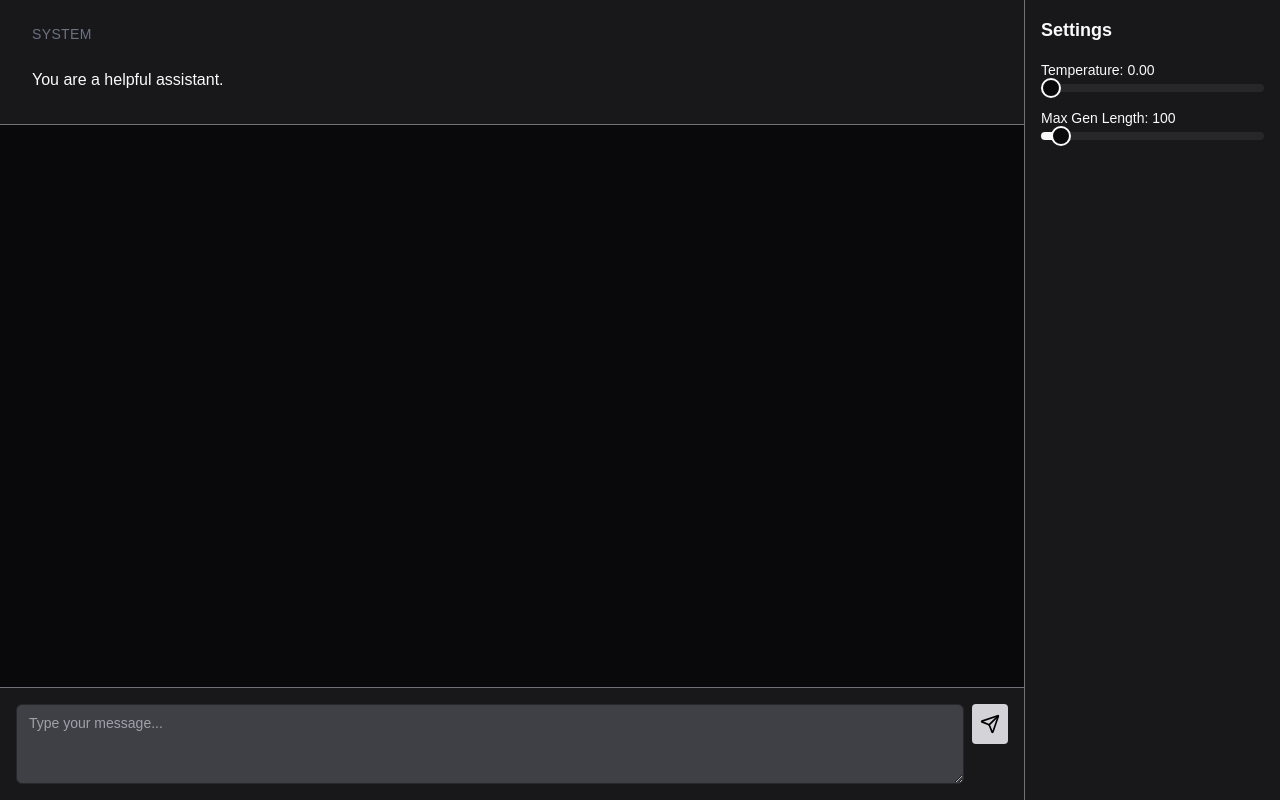
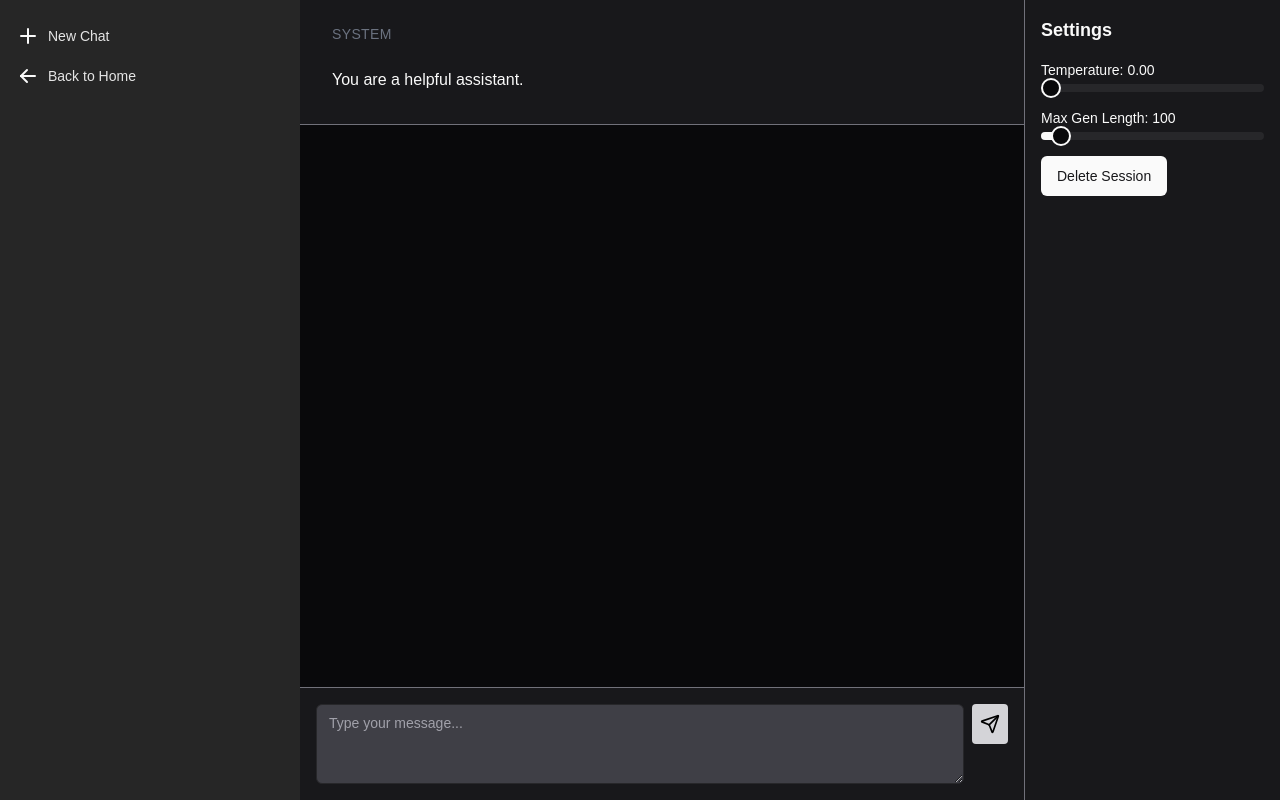
Before and after one commit to darukristian16/api-demo, a Next.js app: page /api/telkom-llm in a window 1280 px wide. Built offline with nearby package versions, Linux system fonts and the light colour scheme.

Commit message:
adding sidebar + chat history functions to the chatbot

```diff
--- /dev/null
+++ b/src/app/api/telkom-llm/layout.tsx
@@ -0,0 +1,68 @@
+'use client'
+
+import { Sidebar, SidebarBody, SidebarLink } from '@/components/ui/sidebar';
+import { IconPlus, IconHistory, IconArrowLeft } from '@tabler/icons-react';
+import { getChatSessions, ChatSession } from '@/lib/sessionStorage';
+import { useEffect, useState } from 'react';
+import { Message } from '@/types/chat';
+
+export default function Layout({ children }: { children: React.ReactNode }) {
+  const [sessions, setSessions] = useState<ChatSession[]>([]);
+
+  const refreshSessions = () => {
+    setSessions(getChatSessions());
+  };
+
+  useEffect(() => {
+    refreshSessions();
+    const interval = setInterval(refreshSessions, 1000); // Refresh every second
+    return () => clearInterval(interval);
+  }, []);
+
+  useEffect(() => {
+    const updateSessions = () => {
+      setSessions(getChatSessions());
+    };
+
+    updateSessions();
+    window.addEventListener('storage', updateSessions);
+
+    return () => {
+      window.removeEventListener('storage', updateSessions);
+    };
+  }, []);
+
+  const getLastUserMessage = (messages: Message[]): string => {
+    for (let i = messages.length - 1; i >= 0; i--) {
+      if (messages[i].role === 'user') {
+        return messages[i].content;
+      }
+    }
+    return 'New Chat';
+  };
+
+  const links = [
+    { label: 'New Chat', href: '/api/telkom-llm?sessionId=new', icon: <IconPlus size={24} /> },
+    { label: 'Back to Home', href: '/', icon: <IconArrowLeft size={24} /> },
+    ...sessions
+      .filter(session => session.id !== 'new')
+      .map(session => ({
+        label: getLastUserMessage(session.messages),
+        href: `/api/telkom-llm?sessionId=${session.id}`,
+        icon: <IconHistory size={24} />,
+      })),
+  ];
+
+  return (
+    <Sidebar>
+      <div className="flex h-screen">
+        <SidebarBody>
+          {links.map((link) => (
+            <SidebarLink key={link.href} link={link} />
+          ))}
+        </SidebarBody>
+        <main className="flex-1 overflow-auto bg-gray-50 dark:bg-background">{children}</main>
+      </div>
+    </Sidebar>
+  );
+}
--- a/src/app/api/telkom-llm/page.tsx
+++ b/src/app/api/telkom-llm/page.tsx
@@ -1,9 +1,15 @@
+'use client'
+
 import ChatBot from '@/components/ChatBot';
+import { useSearchParams } from 'next/navigation';
 
 export default function Home() {
+  const searchParams = useSearchParams();
+  const sessionId = searchParams?.get('sessionId') || undefined;
+
   return (
-    <main className="h-screen bg-gray-50 dark:bg-backgorund">
-      <ChatBot />
-    </main>
+    <div className="h-full">
+      <ChatBot sessionId={sessionId || undefined} />
+    </div>
   );
 }
--- a/src/components/ChatBot.tsx
+++ b/src/components/ChatBot.tsx
@@ -1,5 +1,4 @@
 'use client'
-
 import React, { useState, useEffect, useRef } from 'react';
 import { Button } from './ui/button';
 import { Textarea } from './ui/textarea';
@@ -7,13 +6,20 @@ import { sendMessage } from '../lib/api';
 import { Send } from 'lucide-react';
 import { Slider } from '@/components/ui/slider';
 import MessageCard from './MessageCard';
+import { saveChatSession, getChatSessionById, generateSessionId } from '@/lib/sessionStorage';
+import { useRouter } from 'next/navigation';
+import { deleteSession } from '../lib/sessionStorage';
 
 interface Message {
   role: 'user' | 'assistant' | 'system';
   content: string;
 }
 
-const ChatBot: React.FC = () => {
+interface ChatBotProps {
+  sessionId?: string;
+}
+
+const ChatBot: React.FC<ChatBotProps> = ({ sessionId }) => {
   const [input, setInput] = useState('');
   const [systemPrompt, setSystemPrompt] = useState('You are a helpful assistant.');
   const [conversation, setConversation] = useState<Message[]>([
@@ -23,6 +29,31 @@ const ChatBot: React.FC = () => {
   const [temperature, setTemperature] = useState(0);
   const [maxGenLen, setMaxGenLen] = useState(100);
   const messagesEndRef = useRef<HTMLDivElement>(null);
+  const router = useRouter();
+
+  useEffect(() => {
+    if (sessionId && sessionId !== 'new') {
+      const session = getChatSessionById(sessionId);
+      if (session) {
+        setConversation(session.messages);
+        setSystemPrompt(session.messages[0].content);
+      }
+    } else if (sessionId === 'new') {
+      const newSessionId = generateSessionId();
+      router.push(`/api/telkom-llm?sessionId=${newSessionId}`);
+    }
+  }, [sessionId, router]);
+
+  useEffect(() => {
+    if (sessionId && sessionId !== 'new') {
+      saveChatSession({
+        id: sessionId,
+        messages: conversation,
+        createdAt: new Date(),
+        updatedAt: new Date(),
+      });
+    }
+  }, [conversation, sessionId]);
 
   const scrollToBottom = () => {
     messagesEndRef.current?.scrollIntoView({ behavior: "smooth" });
@@ -33,19 +64,43 @@ const ChatBot: React.FC = () => {
   const handleSend = async () => {
     if (!input.trim()) return;
     setIsLoading(true);
+
+    if (!sessionId || sessionId === 'new') {
+      const newSessionId = generateSessionId();
+      router.push(`/api/telkom-llm?sessionId=${newSessionId}`);
+      sessionId = newSessionId;
+    }
+
     const result = await sendMessage(input, conversation, temperature, maxGenLen);
-    setConversation(result.updatedConversation);
+    const updatedConversation = result.updatedConversation;
+    setConversation(updatedConversation);
+
+    saveChatSession({
+      id: sessionId,
+      messages: updatedConversation,
+      createdAt: new Date(),
+      updatedAt: new Date(),
+    });
+
     setInput('');
     setIsLoading(false);
   };
+
 
   const handleSystemPromptEdit = (newContent: string) => {
     setSystemPrompt(newContent);
     setConversation(prev => [{ role: 'system', content: newContent }, ...prev.slice(1)]);
   };
 
+  const handleDeleteSession = () => {
+    if (sessionId) {
+      deleteSession(sessionId);
+      router.push('/api/telkom-llm');
+    }
+  };
+
   return (
-    <div className="flex h-screen bg-gray-50 dark:bg-zinc-950">
+    <div className="flex h-full">
       <div className="flex-1 flex flex-col">
         <div className="p-4 bg-white dark:bg-zinc-900 border-b border-gray-200 dark:border-zinc-500">
           <MessageCard
@@ -108,9 +163,10 @@ const ChatBot: React.FC = () => {
               onValueChange={(value) => setMaxGenLen(value[0])}
               max={2000}
               step={10}
-              className="w-full"
+              className='w-full'
             />
           </div>
+          <Button onClick={handleDeleteSession}>Delete Session</Button>
         </div>
       </div>
     </div>
--- a/src/components/TypewriterEffect.tsx
+++ /dev/null
@@ -1,28 +0,0 @@
-import React, { useState, useEffect } from 'react';
-
-interface TypewriterEffectProps {
-  text: string;
-  speed?: number;
-}
-
-const TypewriterEffect: React.FC<TypewriterEffectProps> = ({ text, speed = 50 }) => {
-  const [displayedText, setDisplayedText] = useState('');
-
-  useEffect(() => {
-    let i = 0;
-    const timer = setInterval(() => {
-      if (i < text.length) {
-        setDisplayedText((prev) => prev + text.charAt(i));
-        i++;
-      } else {
-        clearInterval(timer);
-      }
-    }, speed);
-
-    return () => clearInterval(timer);
-  }, [text, speed]);
-
-  return <>{displayedText}</>;
-};
-
-export default TypewriterEffect;
--- /dev/null
+++ b/src/lib/sessionStorage.ts
@@ -0,0 +1,41 @@
+import { Message } from '@/types/chat';
+
+export interface ChatSession {
+  id: string;
+  messages: Message[];
+  createdAt: Date;
+  updatedAt: Date;
+}
+
+const STORAGE_KEY = 'chatSessions';
+
+export function saveChatSession(session: ChatSession): void {
+  const sessions = getChatSessions();
+  const existingIndex = sessions.findIndex(s => s.id === session.id);
+  if (existingIndex !== -1) {
+    sessions[existingIndex] = session;
+  } else {
+    sessions.push(session);
+  }
+  localStorage.setItem(STORAGE_KEY, JSON.stringify(sessions));
+}
+
+export function getChatSessions(): ChatSession[] {
+  const sessionsJson = localStorage.getItem(STORAGE_KEY);
+  return sessionsJson ? JSON.parse(sessionsJson) : [];
+}
+
+export function getChatSessionById(id: string): ChatSession | undefined {
+  const sessions = getChatSessions();
+  return sessions.find(session => session.id === id);
+}
+
+export function generateSessionId(): string {
+  return Math.random().toString(36).substr(2, 9);
+}
+
+export function deleteSession(id: string): void {
+  const sessions = getChatSessions();
+  const updatedSessions = sessions.filter(session => session.id !== id);
+  localStorage.setItem(STORAGE_KEY, JSON.stringify(updatedSessions));
+}
--- /dev/null
+++ b/src/types/chat.ts
@@ -0,0 +1,4 @@
+export interface Message {
+    role: 'user' | 'assistant' | 'system';
+    content: string;
+  }
```
Also changed, not shown: src/pages/chat/[sessionId].tsx (added).
